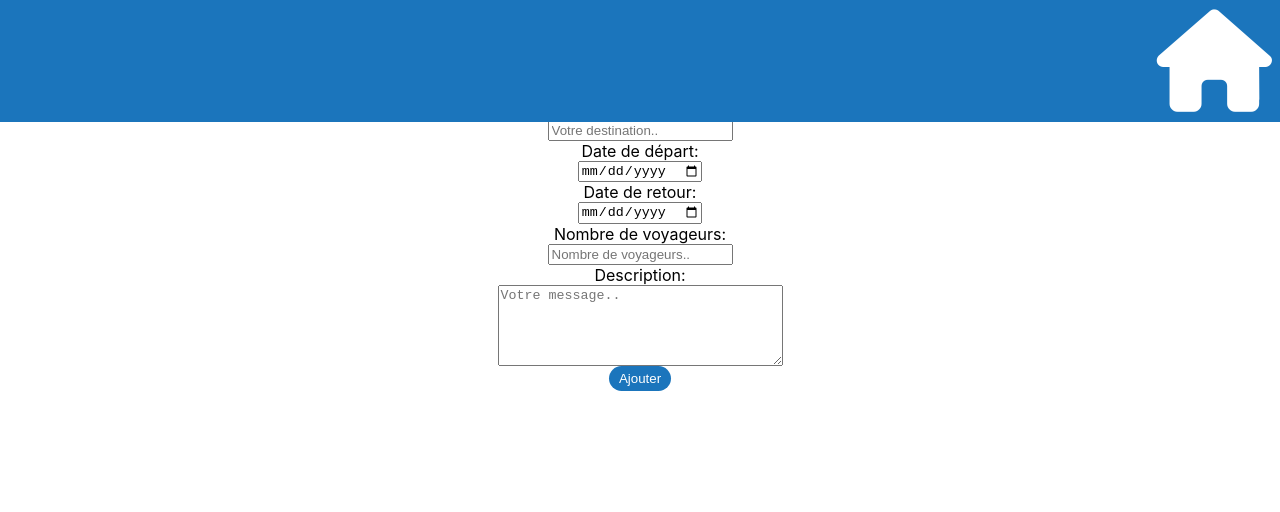
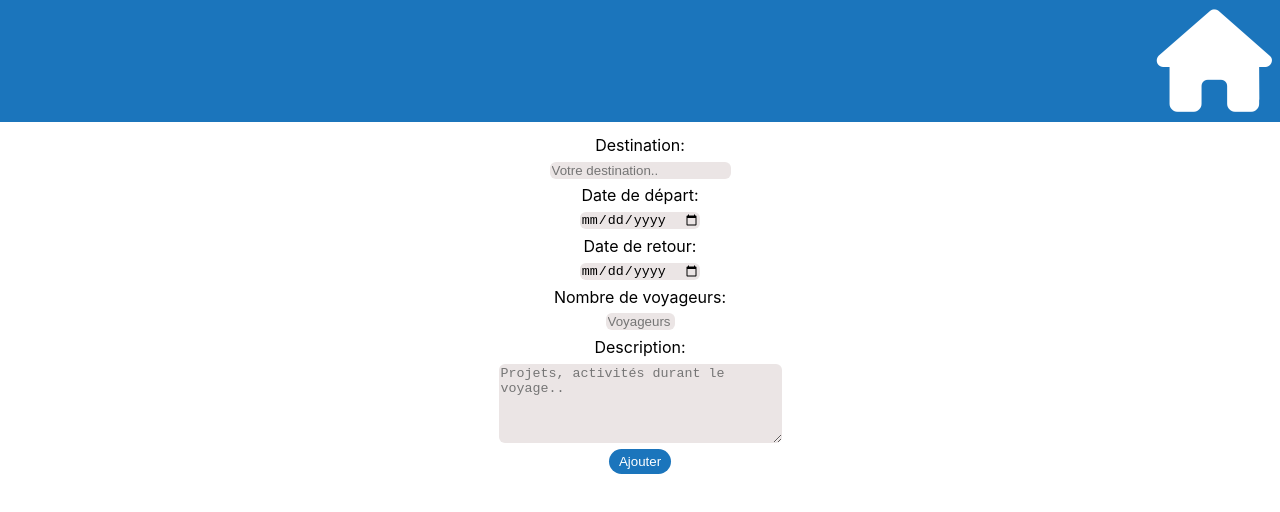
Before and after one commit to WildCodeSchool/reims-0919-js-tuk-tuk-travel, a React (Create React App) app in the folder tuktuktravel/: page /travelform in a window 1280 px wide. Shown: the top 512 px of the page. Built offline with nearby package versions, Linux system fonts and the light colour scheme.

Commit message:
Add style on TravelForm

```diff
--- a/tuktuktravel/src/App.css
+++ b/tuktuktravel/src/App.css
@@ -1,8 +1,14 @@
-@import url('https://fonts.googleapis.com/css?family=Roboto&display=swap');
-@import url('https://fonts.googleapis.com/css?family=Bebas+Neue&display=swap');
-
-
-
+/* @import url('https://fonts.googleapis.com/css?family=Roboto&display=swap');
+@import url('https://fonts.googleapis.com/css?family=Bebas+Neue&display=swap'); */
+/* @font-face {
+  font-family: "Roboto";
+  src: url("https://fonts.googleapis.com/css?family=Roboto&display=swap");
+ }
+ @font-face {
+  font-family: "Bebas Neue";
+  src: url("https://fonts.googleapis.com/css?family=Bebas+Neue&display=swap");
+ } */
+ @import url('https://fonts.googleapis.com/css?family=Bebas+Neue&display=swap');
 
 /* ------------------------------------------------------------------------~~~~ ALL APP ~~~~~----------------------------------------------------------------------------- */
 
@@ -56,15 +62,48 @@
 
 
 
-/* --------------------------------------------------------------------- ADD USER & ADD TRAVEL ----------------------------------------------------------------------------- */
+/* --------------------------------------------------------------------------- FORM USER ------------------------------------------------------------------------------------ */
 
-.add-travel, .add-user {
+.add-user {
   display: flex;
   flex-direction: column;
   align-items: center;
   margin-top: 100px;
 }
 
+/* --------------------------------------------------------------------------- TRAVEL FORM --------------------------------------------------------------------------------- */
+
+.add-travel {
+  display: flex;
+  flex-direction: column;
+  align-items: center;
+  margin-top: 2em;
+
+}
+
+.title-travel-form{
+  display: flex;
+  flex-direction: column;
+  text-align: left;
+  margin-top: 2em;
+  margin-left: 0.5em;
+  font-size: 2em;
+  font-family: 'Bebas Neue', cursive;
+
+}
+
+.input-add-travel {
+  border-radius:6px;
+  background-color: rgb(235, 229, 229);
+  border: 0;
+  margin-bottom: 0.5em;
+  margin-top: 0.5em;
+}
+
+.input-add-travel:focus {
+  background: #eaeaea;
+
+}
 
 
 /* --------------------------------------------------------------------------- UPLOAD FILE --------------------------------------------------------------------------------- */
@@ -80,8 +119,7 @@
 }
 
 
-
-/* --------------------------------------------------------------------------- USER CONNEXION ------------------------------------------------------------------------------ */
+/* -------------------------------------------------------------------------- USER CONNEXION ------------------------------------------------------------------------------ */
 
 .user_connexion{
   display: flex;
--- a/tuktuktravel/src/components/TravelForm.js
+++ b/tuktuktravel/src/components/TravelForm.js
@@ -42,29 +42,36 @@ class TravelForm extends Component {
   render() {
     console.log(this.state)
     return(
+      <div className='travel-form'>
+        <div className='title-travel-form'>PROPOSER UN TUK-TUK</div>
         <form className = 'add-travel' onSubmit={this.handleSubmit}>
           <label htmlFor='destination'>Destination: </label>
-          <input id='destination' type='text' name='destination' placeholder='Votre destination..'
-          value={this.state.destination} onChange={this.handleInputChange}/>
+            <input className = 'input-add-travel' id='destination' type='text' name='destination' placeholder='Votre destination..'
+            value={this.state.destination} onChange={this.handleInputChange}
+            maxlength="20" size="20"/>
 
           <label htmlFor='start_date'>Date de départ: </label>
-          <input id='start_date' type='date' name='start_date' value={this.state.start_date} onChange={this.handleInputChange}></input>
+            <input className = 'input-add-travel' id='start_date' type='date' name='start_date'
+            value={this.state.start_date} onChange={this.handleInputChange}
+            ></input>
 
           <label htmlFor='end_date'>Date de retour: </label>
-          <input type='date' id='end_date' name='end_date' date={this.state.current} value={this.state.end_date} onChange={this.handleInputChange}/>
+            <input className = 'input-add-travel' type='date' id='end_date' name='end_date'
+            date={this.state.current} value={this.state.end_date} onChange={this.handleInputChange}/>
 
             <label htmlFor='number_of_travelers_max'>Nombre de voyageurs: </label>
-          <input id='number_of_travelers_max' type='text' name='number_of_travelers_max' placeholder='Nombre de voyageurs..'
-          value={this.state.number_of_travelers_max} onChange={this.handleInputChange}/>
+            <input className = 'input-add-travel' id='number_of_travelers_max' type='text' name='number_of_travelers_max' placeholder='Voyageurs'
+            value={this.state.number_of_travelers_max} onChange={this.handleInputChange}
+            maxlength="6" size="6"/>
 
           <label htmlFor='description'>Description: </label>
-          <textarea name ='description' placeholder = 'Votre message..'
+            <textarea className = 'input-add-travel' name ='description' placeholder = 'Projets, activités durant le voyage..'
             rows="5" cols="33" value={this.state.description} onChange={this.handleInputChange}></textarea>
 
           <input type='submit' value='Ajouter' className='button'/>
 
         </form>
-
+      </div>
 
     )
   }
```
Lines whose indentation alone changed are shown as unchanged.
